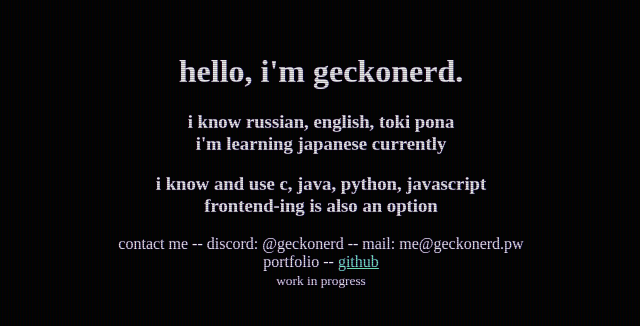
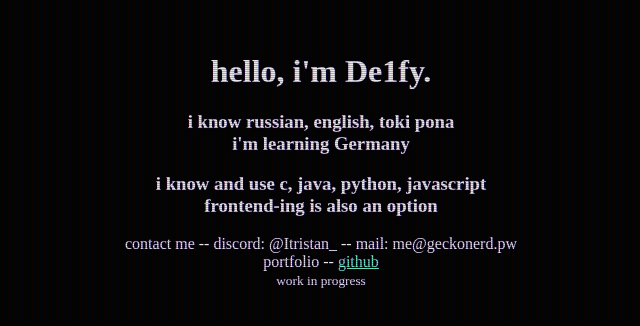
Before and after one commit to cegou121/cegou121.github.io, a plain HTML site: page index.html in a window 1280 px wide. Shown: the part 240-566 px from the top of the page, without its empty margins (319-959 px from the left). Drawn offline with Linux system fonts and the light colour scheme.

Commit message:
Update index.html

```diff
--- a/index.html
+++ b/index.html
@@ -1,32 +1,31 @@
-<!-- under construction :p -->
-<!-- s.geckonerd.pw -->
+
 <!DOCTYPE html>
 <html lang="en"><head>
     <meta charset="UTF-8">
     <meta http-equiv="X-UA-Compatible" content="IE=edge">
     <meta name="viewport" content="width=device-width, initial-scale=1.0">
     <link rel="stylesheet" href="assets/styles.css">
-    <title>GeckoNerd's Website</title>
+    <title>De1fy Website</title>
 
     <script src="https://geckonerd.pw/assets/clckthru.js"></script>
 
-    <meta content="GeckoNerd's Website" property="og:title">
+    <meta content="De1fy Website" property="og:title">
     <meta content="my personal website thingy" property="og:description">
-    <meta content="https://geckonerd.pw" property="og:url">
+    <meta content="https://de1fy.pw" property="og:url">
     <meta content="#670000" data-react-helmet="true" name="theme-color">
 
 </head>
 <body class="crt bg">
     <div id="container" class="text">
-        <h1>hello, i'm geckonerd.</h1>
+        <h1>hello, i'm De1fy.</h1>
         <h3>i know russian, english, toki pona</h3>
-        <h3>i'm learning japanese currently</h3>
+        <h3>i'm learning Germany</h3>
         <br>
         <h3>i know and use c, java, python, javascript</h3>
         <h3>frontend-ing is also an option</h3>
         <br>
-        <p>contact me -- discord: @geckonerd -- mail: <a href="cdn-cgi/l/email-protection.html" class="__cf_email__" data-cfemail="751810351210161e1a1b1007115b0502">[email&#160;protected]</a></p>
-        <p>portfolio -- <a href="https://github.com/geckwwo/">github</a></p>
+        <p>contact me -- discord: @Itristan_ -- mail: <a href="cdn-cgi/l/email-protection.html" class="__cf_email__" data-cfemail="751810351210161e1a1b1007115b0502">[email&#160;protected]</a></p>
+        <p>portfolio -- <a href="https://github.com/cegou121/">github</a></p>
         <small>work in progress</small>
 	<!--p>the website is back up again!<p-->
     </div>
```
